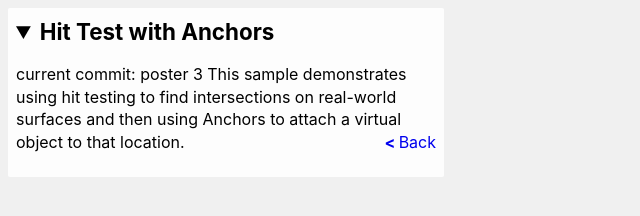
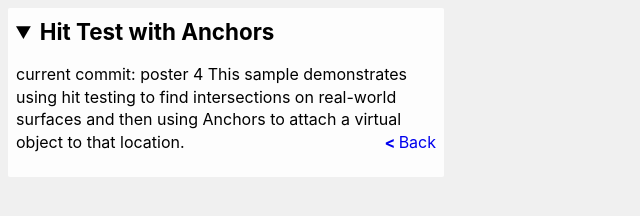
Before and after one commit to Brokk0li/AR_test, a plain HTML site: page hit-test-anchors.html in a window 1280 px wide. Shown: the full height of the page, 0-640 px from the left. Drawn offline with Linux system fonts and the light colour scheme.

Commit message:
debubguung

```diff
--- a/hit-test-anchors.html
+++ b/hit-test-anchors.html
@@ -39,7 +39,7 @@ CONNECTION WITH THE SOFTWARE OR THE USE OR OTHER DEALINGS IN THE SOFTWARE.
       <details open>
         <summary>Hit Test with Anchors</summary>
         <p>
-          current commit: poster 3 This sample demonstrates using hit testing to
+          current commit: poster 4 This sample demonstrates using hit testing to
           find intersections on real-world surfaces and then using Anchors to
           attach a virtual object to that location.
           <a class="back" href="./">Back</a>
```
